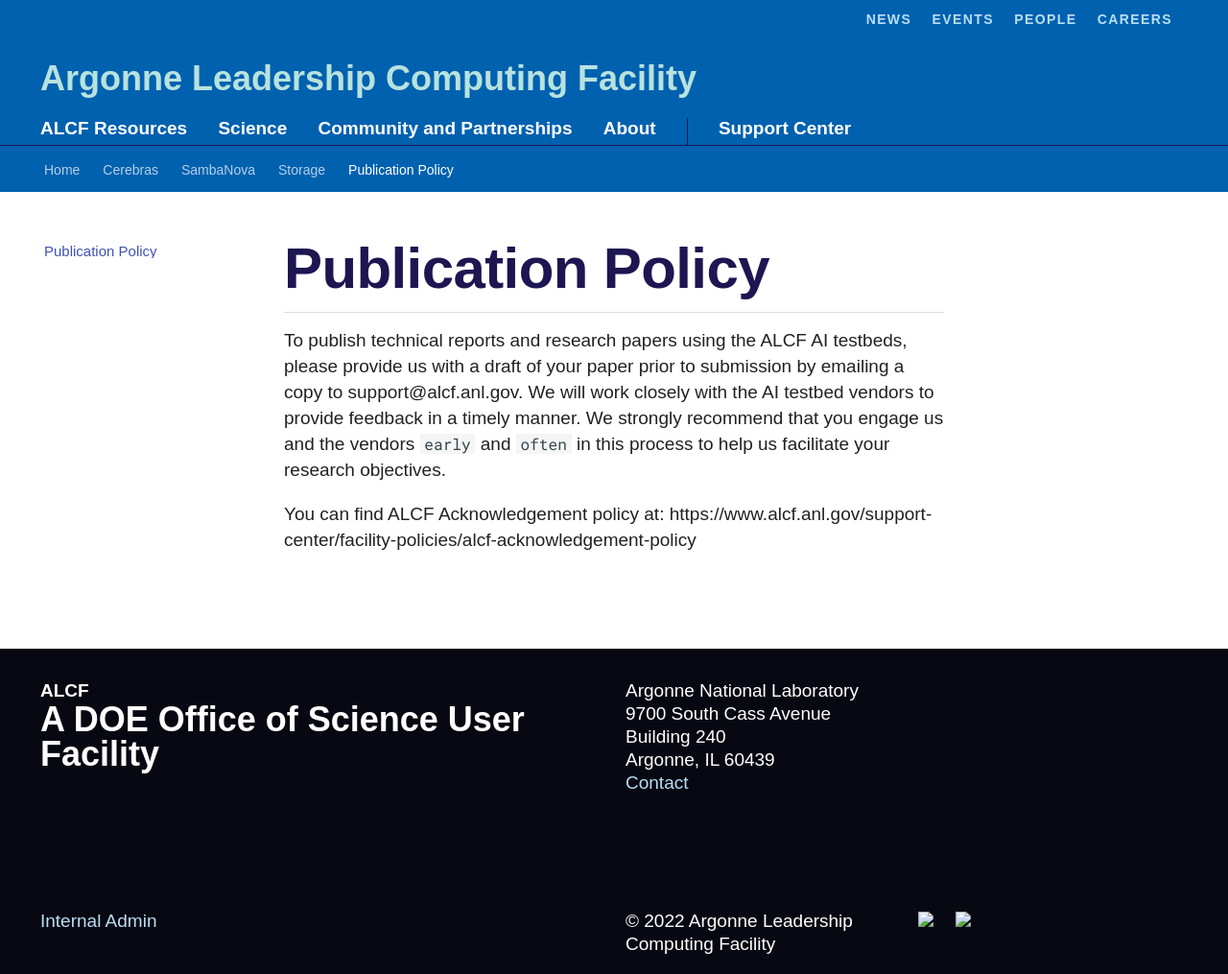
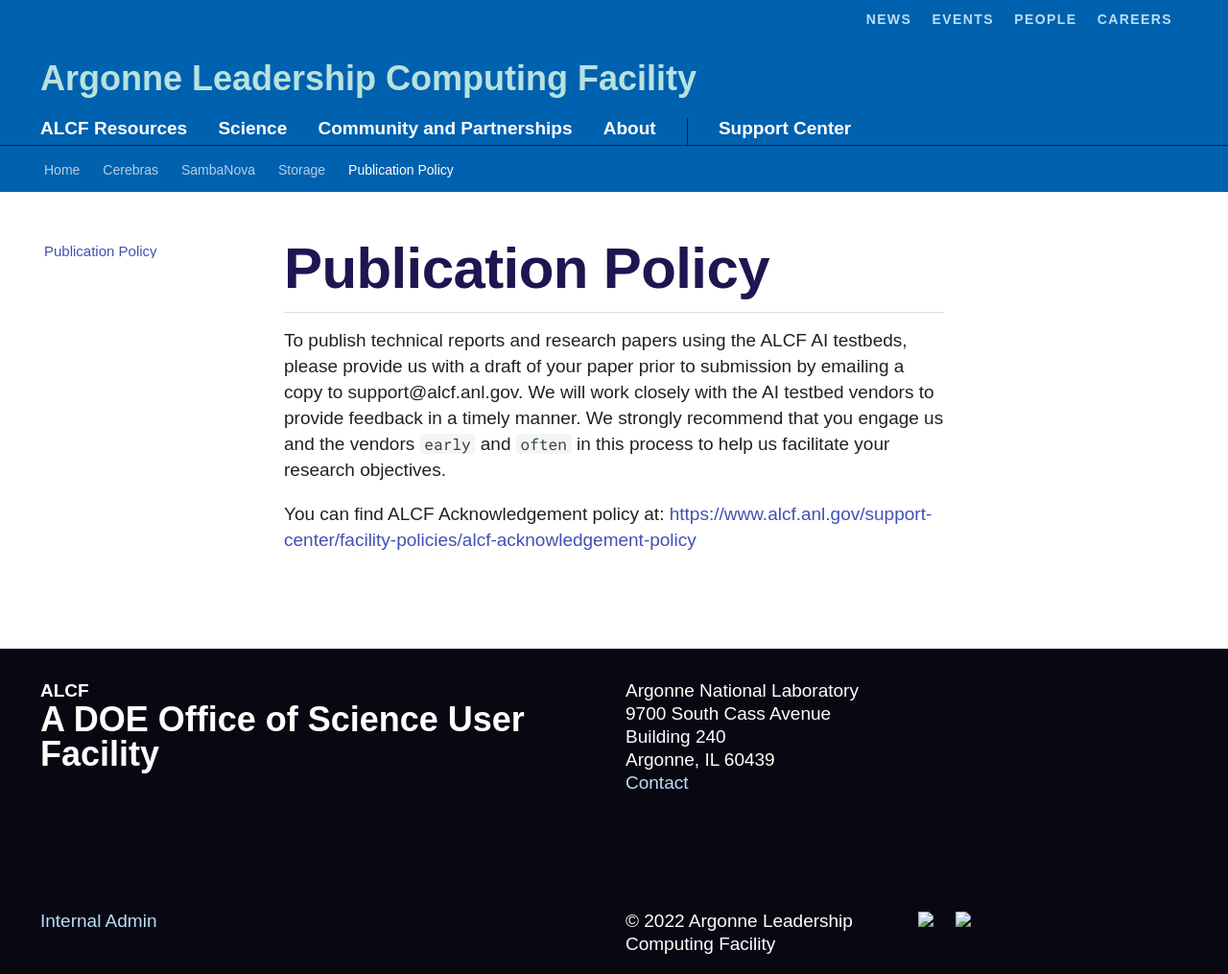
Before and after one commit to argonne-lcf/ai-testbed-userdocs, an MkDocs documentation site: the page built from docs/common/pub-policy.md, in a window 1280 px wide and 1015 px high. Shown: the whole window at 96% size. Built offline with MkDocs 1.6.1 and Material for MkDocs 9.7.7, drawn with Linux system fonts in a browser that asks for light colours; some web fonts are replaced; comment, search, counter and statistics services are not loaded; part of the change alters nothing that is shown.

```diff
--- a/docs/common/pub-policy.md
+++ b/docs/common/pub-policy.md
@@ -3,4 +3,4 @@
 To publish technical reports and research papers using the ALCF AI testbeds, please provide us with a draft of your paper prior to submission by emailing a copy to support@alcf.anl.gov. We will work closely with the AI testbed vendors to provide feedback in a timely manner. We strongly recommend that you engage us and the vendors `early` and `often` in this process to help us facilitate your research objectives.
 
 You can find ALCF Acknowledgement policy at:
-https://www.alcf.anl.gov/support-center/facility-policies/alcf-acknowledgement-policy
+[https://www.alcf.anl.gov/support-center/facility-policies/alcf-acknowledgement-policy](https://www.alcf.anl.gov/support-center/facility-policies/alcf-acknowledgement-policy)
```
